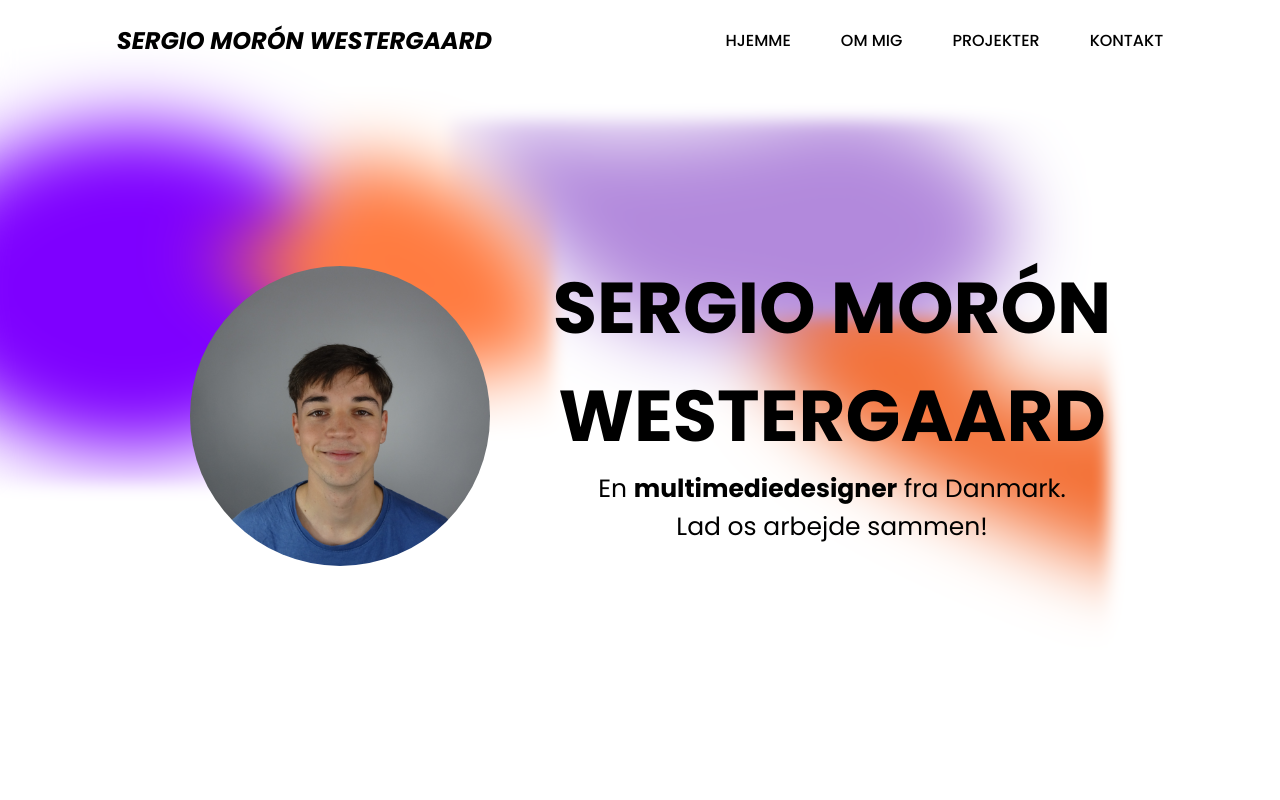
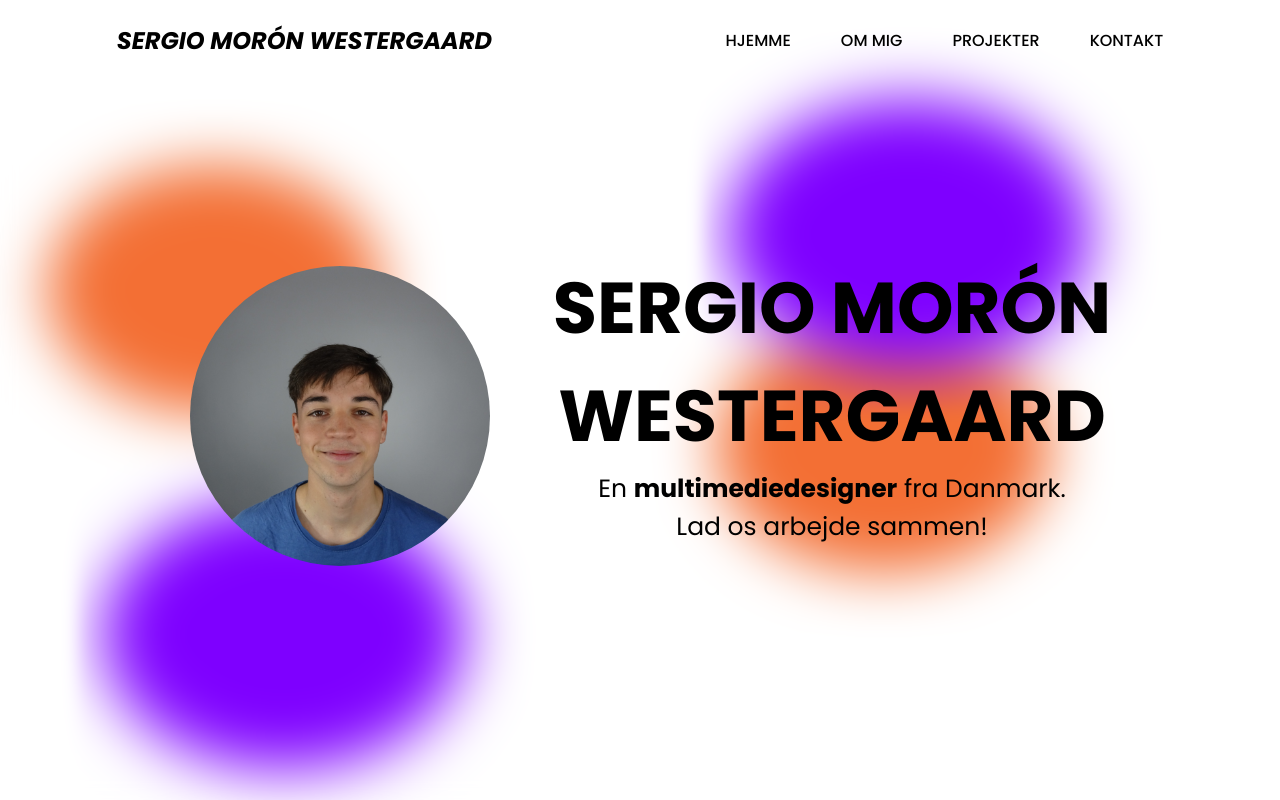
Before and after one commit to smw22/Portfolio, a Vue app in the folder Portfolio/: page / in a window 1280 px wide. Shown: the top 800 px of the page. Built offline with nearby package versions, Linux system fonts and the light colour scheme.

Commit message:
animations

```diff
--- a/Portfolio/src/components/FirstSection.vue
+++ b/Portfolio/src/components/FirstSection.vue
@@ -5,59 +5,59 @@
 <template>
     <div id="scrollToOne" class="container">
         <div class="blur-container">
-            <svg width="450" height="435" viewBox="0 0 899 873" fill="none" xmlns="http://www.w3.org/2000/svg" class="blur-svg-1">
-            <g filter="url(#filter0_f_18_5)">
-            <ellipse cx="309" cy="478" rx="440" ry="328" fill="#7E00FF"/>
-            </g>
-            <defs>
-            <filter id="filter0_f_18_5" x="-281" y="0" width="1180" height="956" filterUnits="userSpaceOnUse" color-interpolation-filters="sRGB">
-            <feFlood flood-opacity="0" result="BackgroundImageFix"/>
-            <feBlend mode="normal" in="SourceGraphic" in2="BackgroundImageFix" result="shape"/>
-            <feGaussianBlur stdDeviation="75" result="effect1_foregroundBlur_18_5"/>
-            </filter>
-            </defs>
-            </svg>
 
-
-            <svg width="425" height="350" viewBox="0 0 954 733" fill="none" xmlns="http://www.w3.org/2000/svg" class="background-svg blur-svg-2">
-                <g filter="url(#filter0_f_18_7)">
-                <path d="M746.772 639.194C657.568 690.752 332.168 476.616 150.942 342.151C350.621 370.945 433.017 241.672 459.907 172.303C486.797 102.935 884.135 203.623 940.735 458.035C997.336 712.447 858.278 574.746 746.772 639.194Z" fill="#FF7B40"/>
+            <svg width="450" height="400" viewBox="0 0 1090 839" fill="none" xmlns="http://www.w3.org/2000/svg" class="blur-svg-1" id="background-svg">
+                <g filter="url(#filter0_f_9_31)">
+                    <ellipse cx="500" cy="478" rx="440" ry="328" fill="#7E00FF"/>
                 </g>
                 <defs>
-                    <filter id="filter0_f_18_7" x="0.941719" y="0.940491" width="1102.85" height="796.107" filterUnits="userSpaceOnUse" color-interpolation-filters="sRGB">
+                    <filter id="filter0_f_9_31" x="-90" y="0" width="1180" height="956" filterUnits="userSpaceOnUse" color-interpolation-filters="sRGB">
                         <feFlood flood-opacity="0" result="BackgroundImageFix"/>
                         <feBlend mode="normal" in="SourceGraphic" in2="BackgroundImageFix" result="shape"/>
-                        <feGaussianBlur stdDeviation="75" result="effect1_foregroundBlur_18_7"/>
+                        <feGaussianBlur stdDeviation="75" result="effect1_foregroundBlur_9_31"/>
                     </filter>
                 </defs>
             </svg>
 
-            <svg width="414" height="330" viewBox="0 0 828 662" fill="none" xmlns="http://www.w3.org/2000/svg" class="background-svg blur-svg-3">
-                <g filter="url(#filter0_f_18_8)">
-                <path d="M927.041 166.401C1224.71 163.174 1023.93 395.444 886.33 511.982C674.985 440.458 234.117 257.362 161.41 97.1707C70.5255 -103.069 565.212 -83.699 572.802 24.9541C580.392 133.607 554.948 170.435 927.041 166.401Z" fill="#F36F34"/>
+            <svg width="450" height="400" viewBox="0 0 1180 956" fill="none" xmlns="http://www.w3.org/2000/svg" class="blur-svg-2" id="background-svg">
+                <g filter="url(#filter0_f_89_2)">
+                    <ellipse cx="590" cy="478" rx="440" ry="328" fill="#F36F34"/>
                 </g>
                 <defs>
-                    <filter id="filter0_f_18_8" x="0.266571" y="-205.63" width="1231.01" height="867.612" filterUnits="userSpaceOnUse" color-interpolation-filters="sRGB">
+                    <filter id="filter0_f_89_2" x="0" y="0" width="1180" height="956" filterUnits="userSpaceOnUse" color-interpolation-filters="sRGB">
                         <feFlood flood-opacity="0" result="BackgroundImageFix"/>
                         <feBlend mode="normal" in="SourceGraphic" in2="BackgroundImageFix" result="shape"/>
-                        <feGaussianBlur stdDeviation="75" result="effect1_foregroundBlur_18_8"/>
+                        <feGaussianBlur stdDeviation="75" result="effect1_foregroundBlur_89_2"/>
                     </filter>
                 </defs>
             </svg>
 
-            <svg width="640" height="315" viewBox="0 0 1280 633" fill="none" xmlns="http://www.w3.org/2000/svg" class="blur-svg-4">
-            <g filter="url(#filter0_f_18_6)">
-            <path d="M475.003 428.828C265.425 430.669 95.914 143.522 24 -27.5075C279.808 73.73 594.175 12.3739 736.975 -27.5075C879.776 -67.3889 1324.62 165.764 1032.85 374.375C741.085 582.985 736.975 426.527 475.003 428.828Z" fill="#B289DC"/>
-            </g>
-            <defs>
-            <filter id="filter0_f_18_6" x="-126" y="-182" width="1406" height="815" filterUnits="userSpaceOnUse" color-interpolation-filters="sRGB">
-            <feFlood flood-opacity="0" result="BackgroundImageFix"/>
-            <feBlend mode="normal" in="SourceGraphic" in2="BackgroundImageFix" result="shape"/>
-            <feGaussianBlur stdDeviation="75" result="effect1_foregroundBlur_18_6"/>
-            </filter>
-            </defs>
+            <svg width="450" height="400" viewBox="0 0 1180 956" fill="none" xmlns="http://www.w3.org/2000/svg" class="blur-svg-3" id="background-svg">
+                <g filter="url(#filter0_f_89_2)">
+                    <ellipse cx="590" cy="478" rx="440" ry="328" fill="#F36F34"/>
+                </g>
+                <defs>
+                    <filter id="filter0_f_89_2" x="0" y="0" width="1180" height="956" filterUnits="userSpaceOnUse" color-interpolation-filters="sRGB">
+                        <feFlood flood-opacity="0" result="BackgroundImageFix"/>
+                        <feBlend mode="normal" in="SourceGraphic" in2="BackgroundImageFix" result="shape"/>
+                        <feGaussianBlur stdDeviation="75" result="effect1_foregroundBlur_89_2"/>
+                    </filter>
+                </defs>
             </svg>
 
+
+            <svg width="450" height="400" viewBox="0 0 1090 839" fill="none" xmlns="http://www.w3.org/2000/svg" class="blur-svg-4" id="background-svg">
+                <g filter="url(#filter0_f_9_31)">
+                    <ellipse cx="500" cy="478" rx="440" ry="328" fill="#7E00FF"/>
+                </g>
+                <defs>
+                    <filter id="filter0_f_9_31" x="-90" y="0" width="1180" height="956" filterUnits="userSpaceOnUse" color-interpolation-filters="sRGB">
+                        <feFlood flood-opacity="0" result="BackgroundImageFix"/>
+                        <feBlend mode="normal" in="SourceGraphic" in2="BackgroundImageFix" result="shape"/>
+                        <feGaussianBlur stdDeviation="75" result="effect1_foregroundBlur_9_31"/>
+                    </filter>
+                </defs>
+            </svg>
 
 
         </div>
@@ -89,7 +89,7 @@
             filter: blur(8px);
             height: 100vh;
             width: 100%;
-            .background-svg{
+            #background-svg{
                 position: absolute;
             }
             .blur-svg-1{
@@ -108,10 +108,18 @@
             }
 
             .blur-svg-2{
-                top: 10%;
-                left: 10%;
+                top: 5%;
+                left: 100px;
                 animation: 10s all ease;
                 animation-name: bounce2;
+            }
+
+            @keyframes bounce2 {
+                0% {transform: translateX(0) translateY(0);}
+                25% {transform: translateX(100px) translateY(-100px);}
+                50% {transform: translateX(150px) translateY(50px);}
+                75% {transform: translateX(-150px) translateY(50px);}
+                100% {transform: translateX(0) translateY(0);}
             }
 
             .blur-svg-3{
@@ -146,12 +154,11 @@
                 position: absolute;
                 display: flex;
                 align-items: center;
-                width: 400px;
                 left: 50%;
                 top: 50%;
                 transform: translate(-150%, -50%);
                 .image-sergio{
-                    width: 100%;
+                    width: 400px;
                     border-radius: 100%;
                 }
             }
@@ -179,12 +186,11 @@
             .first-section{
                 .image{
                 position: absolute;
-                width: 300px;
                 left: 50%;
                 top: 52%;
                 transform: translate(-150%, -50%);
                     .image-sergio{
-                        width: 100%;
+                        width: 300px;
                         border-radius: 100%;
                     }
                 }
@@ -205,12 +211,11 @@
             .first-section{
                 .image{
                 position: absolute;
-                width: 200px;
                 left: 50%;
                 top: 68%;
                 transform: translate(-50%, -50%);
                     .image-sergio{
-                        width: 100%;
+                        width: 200px;
                         border-radius: 100%;
                     }
                 }
```
